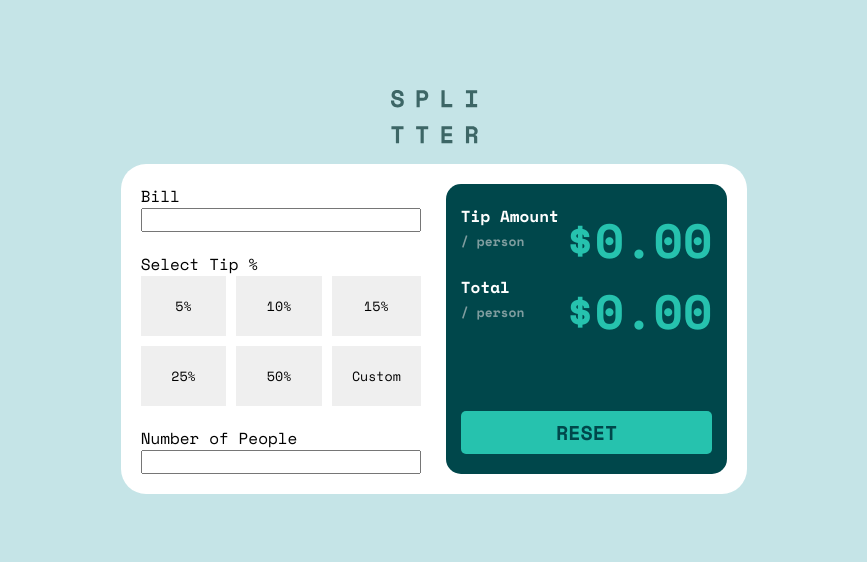
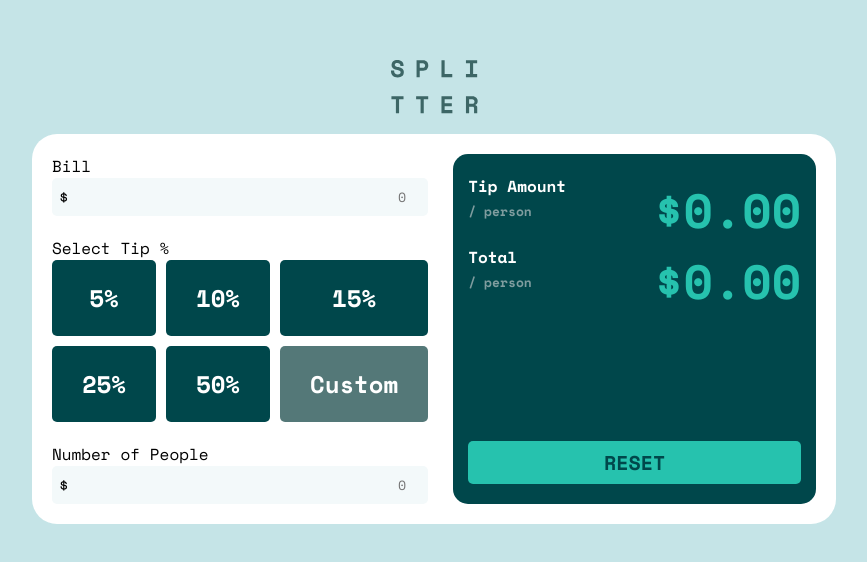
Before and after one commit to ak-alb0/tip-calculator-app, a plain HTML site: page index.html in a window 1280 px wide. Shown: the part 108-670 px from the top of the page, without its empty margins (206-1073 px from the left). Drawn offline with nearby package versions, Linux system fonts and the light colour scheme.

Commit message:
feat(index) commit

```diff
--- a/index.html
+++ b/index.html
@@ -17,22 +17,28 @@
 					<form>
 						<label>
 							Bill
-							<input type="text" />
+							<div class="dollar prix">
+								<span>$</span>
+								<input class="money1" type="number" placeholder="0"/>
+							</div>
 						</label>
 						<label>
 							Select Tip %
 							<div class="label-btn">
 								<button>5%</button>
 								<button>10%</button>
-								<button class="tip15">15%</button>
+								<button>15%</button>
 								<button>25%</button>
 								<button>50%</button>
-								<button class="custom">Custom</button>
+								<button class="custom"><span>Custom</span></button>
 							</div>
 						</label>
 						<label>
 							Number of People
-							<input type="text" />
+							<div class="dollar2 prix">
+								<span>$</span>
+								<input class="money2" type="number" placeholder="0"/>
+							</div>
 						</label>
 					</form>
 				</div>
@@ -43,14 +49,14 @@
                                 <p>Tip Amount</p>
                                 <span>/ person</span>
                             </div>
-                            <h2>$<span>0.00</span></h2>
+                            <h2>$<span class="money11">0.00</span></h2>
                         </div>
                         <div class="total grp">
                             <div class="total-person grp2">
                                 <p>Total</p>
                                 <span>/ person</span>
                             </div>
-                            <h2>$<span>0.00</span></h2>
+                            <h2>$<span class="money22">0.00</span></h2>
                         </div>
                     </div>
 					<button>RESET</button>
--- a/script.js
+++ b/script.js
@@ -0,0 +1,23 @@
+const input = document.querySelector(".money1")
+const money11 = document.querySelector(".money11")
+
+const input2 = document.querySelector(".money2")
+const money22 = document.querySelector(".money22")
+
+
+input.addEventListener("input", () => {
+    if (input.value.length > 4) {
+        input.value = input.value.slice(0, 4);
+    }
+    // if (input.value.startsWith("-")) {
+    //     input.value = input.value.replace("-", "");
+    // }
+    money11.textContent = input.value;
+});
+
+input2.addEventListener("input", () => {
+    if (input2.value.length > 4) {
+        input2.value = input2.value.slice(0, 4);
+    }
+    money22.textContent = input2.value;
+});
--- a/style.css
+++ b/style.css
@@ -53,6 +53,21 @@ section {
     flex-direction: column;
 }
 
+.prix {
+    background-color: #F3F9FA;
+    padding: 7px;
+    border-radius: 5px;
+    display: flex;
+    flex-direction: row;
+}
+
+.prix input {
+    background-color: #F3F9FA;
+    border: none;
+    text-align: right;
+    width: 100%;
+}
+
 .label-btn {
     display: grid;
     grid-template-columns: 1fr 1fr 1fr;
@@ -60,8 +75,21 @@ section {
 }
 
 .label-btn button {
-    padding: 20PX;
+    padding: 20px 30px;
     border: none;
+    background-color: #00474B;
+    border-radius: 5px;
+    font-weight: 700;
+    font-size: 24px;
+    color: #FFFFFF;
+}
+
+.label-btn button:hover {
+    background-color: #26C2AE;
+}
+
+.label-btn .custom {
+    background-color: #547878;
 }
 
 .parie-rendu {
```
